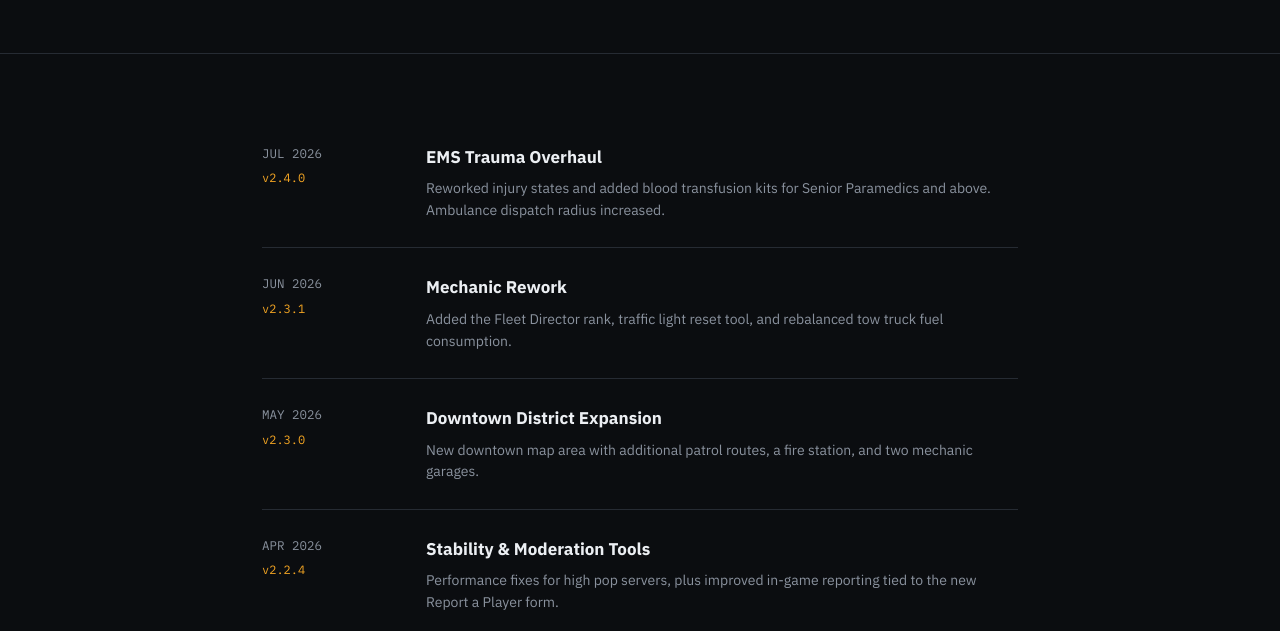
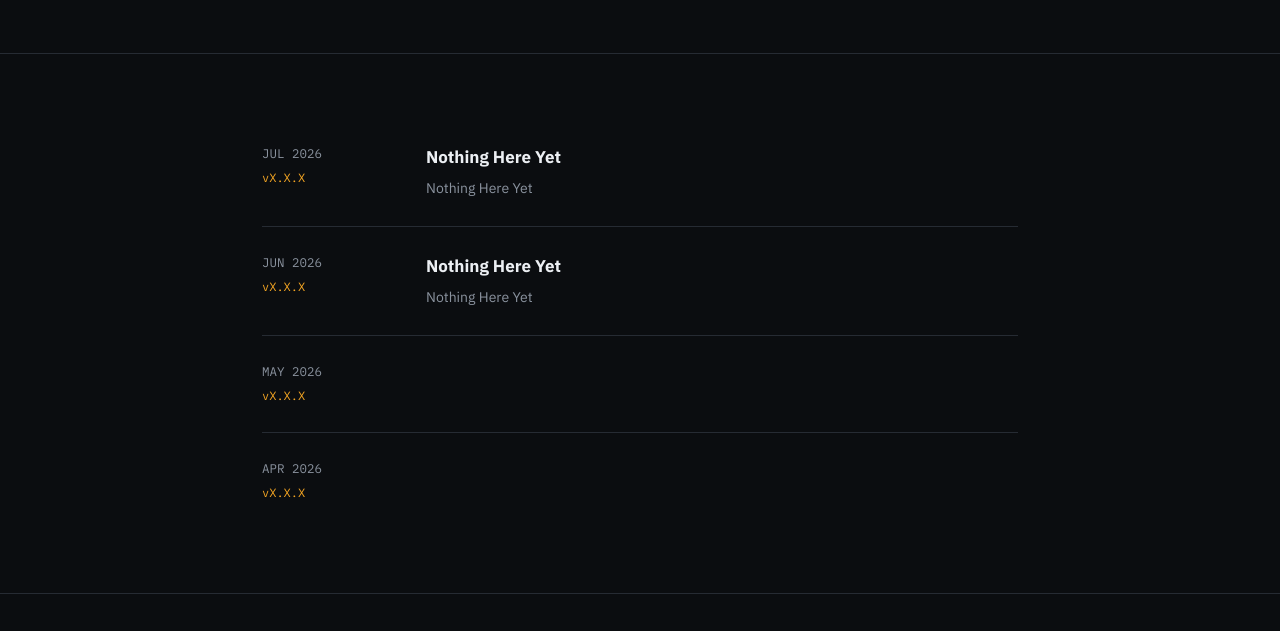
Before and after one commit to wbrjfehdhd-commits/preview, a website: page updates.html in a window 1280 px wide. Shown: the part 309-940 px from the top of the page. Drawn offline with Linux system fonts and the light colour scheme.

Commit message:
Update updates.html

```diff
--- a/updates.html
+++ b/updates.html
@@ -62,41 +62,41 @@
     <div class="update-item">
       <div>
         <div class="update-date mono">JUL 2026</div>
-        <div class="update-version">v2.4.0</div>
+        <div class="update-version">vX.X.X</div>
       </div>
       <div>
-        <div class="update-title">EMS Trauma Overhaul</div>
-        <div class="update-desc">Reworked injury states and added blood transfusion kits for Senior Paramedics and above. Ambulance dispatch radius increased.</div>
+        <div class="update-title">Nothing Here Yet</div>
+        <div class="update-desc">Nothing Here Yet</div>
       </div>
     </div>
     <div class="update-item">
       <div>
         <div class="update-date mono">JUN 2026</div>
-        <div class="update-version">v2.3.1</div>
+        <div class="update-version">vX.X.X</div>
       </div>
       <div>
-        <div class="update-title">Mechanic Rework</div>
-        <div class="update-desc">Added the Fleet Director rank, traffic light reset tool, and rebalanced tow truck fuel consumption.</div>
+        <div class="update-title">Nothing Here Yet</div>
+        <div class="update-desc">Nothing Here Yet</div>
       </div>
     </div>
     <div class="update-item">
       <div>
         <div class="update-date mono">MAY 2026</div>
-        <div class="update-version">v2.3.0</div>
+        <div class="update-version">vX.X.X</div>
       </div>
       <div>
-        <div class="update-title">Downtown District Expansion</div>
-        <div class="update-desc">New downtown map area with additional patrol routes, a fire station, and two mechanic garages.</div>
+        <div class="update-title"></div>
+        <div class="update-desc"></div>
       </div>
     </div>
     <div class="update-item">
       <div>
         <div class="update-date mono">APR 2026</div>
-        <div class="update-version">v2.2.4</div>
+        <div class="update-version">vX.X.X</div>
       </div>
       <div>
-        <div class="update-title">Stability &amp; Moderation Tools</div>
-        <div class="update-desc">Performance fixes for high pop servers, plus improved in-game reporting tied to the new Report a Player form.</div>
+        <div class="update-title"></div>
+        <div class="update-desc"></div>
       </div>
     </div>
   </div>
@@ -106,8 +106,8 @@
     <div class="foot-copy">© 2026 Emergency Zilm. Not affiliated with Roblox Corporation.</div>
     <div class="foot-links">
       <a href="https://discord.gg/emergencyzilm">Discord</a>
-      <a href="https://x.com/">X</a>
-      <a href="https://www.tiktok.com/">TikTok</a>
+      <a href="https://x.com/emergencyzilm">X</a>
+      <a href="https://www.tiktok.com/emergencyzilm">TikTok</a>
       <a href="wiki.html">Wiki</a>
       <a href="support.html">Support</a>
     </div>
```
